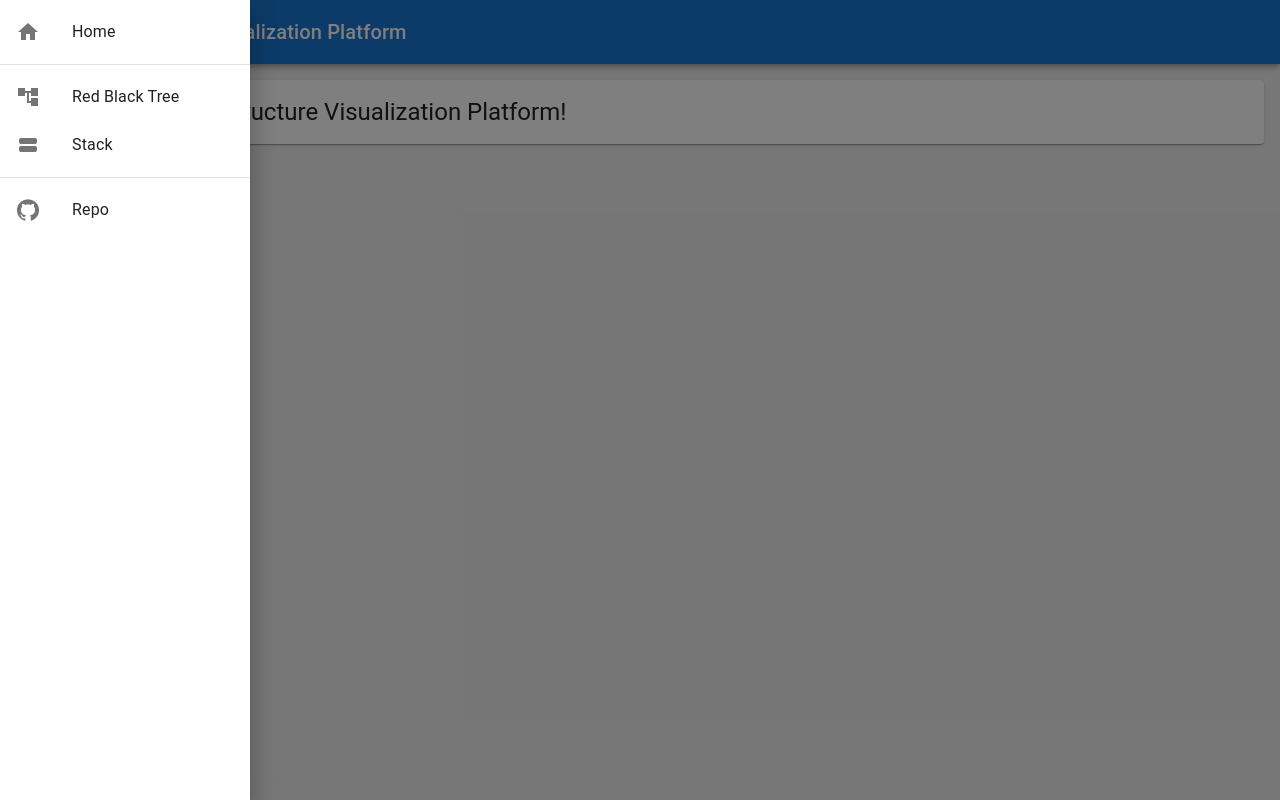
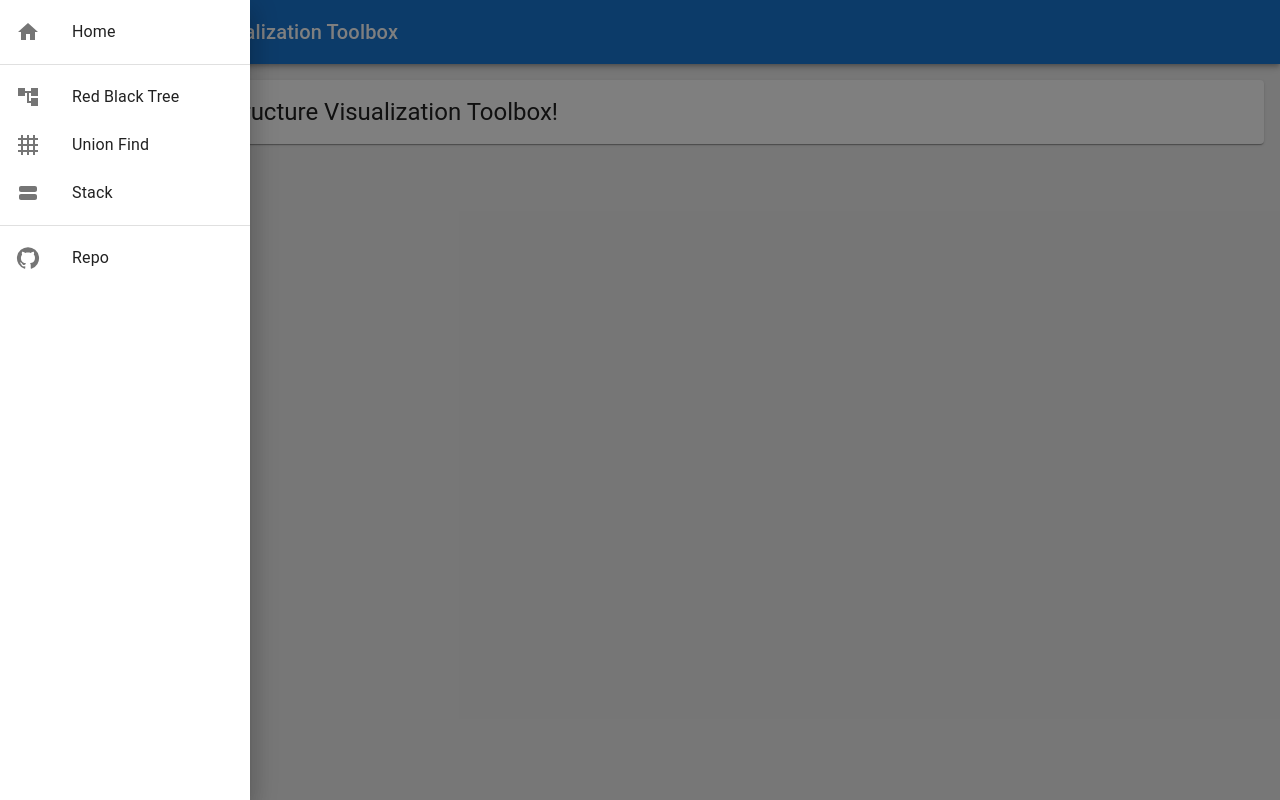
Before and after one commit to hsiaofongw/rb-tree-react, a React app: page / in a window 1280 px wide. Both pictures are taken after a click on the button 36 px from the left and 32 px from the top of the page. Built offline with nearby package versions, Linux system fonts and the light colour scheme.

Commit message:
update README and name

```diff
--- a/src/index.tsx
+++ b/src/index.tsx
@@ -9,7 +9,7 @@ import { RBTree } from "./pages/RBTree";
 import { RedirectToExternalSite } from "./components/RedirectToExternalSite";
 import AccountTreeIcon from "@mui/icons-material/AccountTree";
 import ViewStreamIcon from "@mui/icons-material/ViewStream";
-
+import Grid4x4Icon from "@mui/icons-material/Grid4x4";
 import HomeIcon from "@mui/icons-material/Home";
 import GitHubIcon from "@mui/icons-material/GitHub";
 import {
@@ -20,6 +20,7 @@ import {
 import { MenuEntry } from "./types";
 import { MenuEntryContext } from "./providers/MenuEntryProvider";
 import { StackVisualize } from "./pages/StackVisualize";
+import { Box } from "@mui/material";
 
 const root = ReactDOM.createRoot(
   document.getElementById("root") as HTMLElement
@@ -52,6 +53,14 @@ const router = createBrowserRouter([
     ),
   },
   {
+    path: "/union-find",
+    element: (
+      <Layout>
+        <Box>Union Find</Box>
+      </Layout>
+    ),
+  },
+  {
     path: "redirect-to-external-site",
     element: <RedirectToExternalSite />,
   },
@@ -71,6 +80,11 @@ const entryGroups: MenuEntry[][] = [
       text: "Red Black Tree",
       icon: <AccountTreeIcon />,
       to: "/rb-tree",
+    },
+    {
+      text: "Union Find",
+      icon: <Grid4x4Icon />,
+      to: "/union-find",
     },
     {
       text: "Stack",
--- a/src/resources/theme-resources.ts
+++ b/src/resources/theme-resources.ts
@@ -1 +1 @@
-export const nameOfProduct = "Data Structure Visualization Platform";
+export const nameOfProduct = "Data Structure Visualization Toolbox";
```
Also changed, not shown: src/components/Editor.tsx (renamed from src/components/editor.tsx), 1 other file (tests, documents, lock files or other folders).
